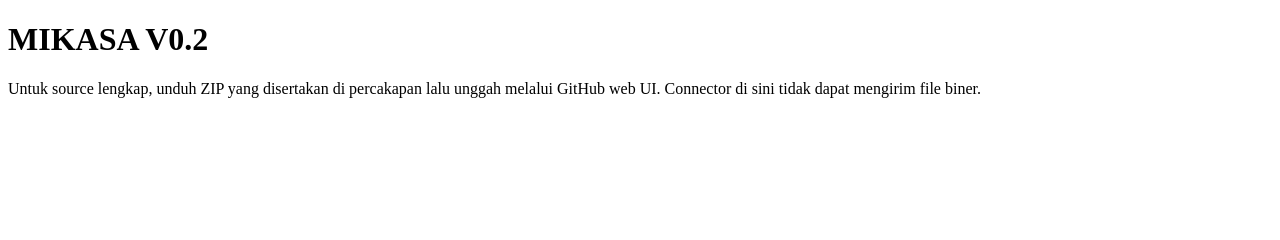
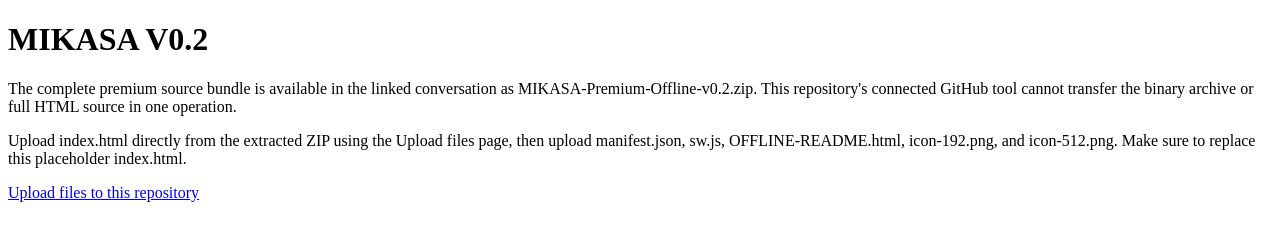
Before and after one commit to ohmynexus/Mikasa-V0.2, a plain HTML site: page index.html in a window 1280 px wide. Drawn offline with Linux system fonts and the light colour scheme.

Commit message:
Document source replacement required

```diff
--- a/index.html
+++ b/index.html
@@ -1 +1 @@
-<!DOCTYPE html><html lang="id"><head><meta charset="utf-8"><title>MIKASA V0.2</title></head><body><h1>MIKASA V0.2</h1><p>Untuk source lengkap, unduh ZIP yang disertakan di percakapan lalu unggah melalui GitHub web UI. Connector di sini tidak dapat mengirim file biner.</p></body></html>
+<!DOCTYPE html><html lang="id"><head><meta charset="utf-8"><title>MIKASA V0.2 — Upload source needed</title></head><body><main><h1>MIKASA V0.2</h1><p>The complete premium source bundle is available in the linked conversation as MIKASA-Premium-Offline-v0.2.zip. This repository's connected GitHub tool cannot transfer the binary archive or full HTML source in one operation.</p><p>Upload index.html directly from the extracted ZIP using the Upload files page, then upload manifest.json, sw.js, OFFLINE-README.html, icon-192.png, and icon-512.png. Make sure to replace this placeholder index.html.</p><p><a href="https://github.com/ohmynexus/Mikasa-V0.2/upload/main">Upload files to this repository</a></p></main></body></html>
```
